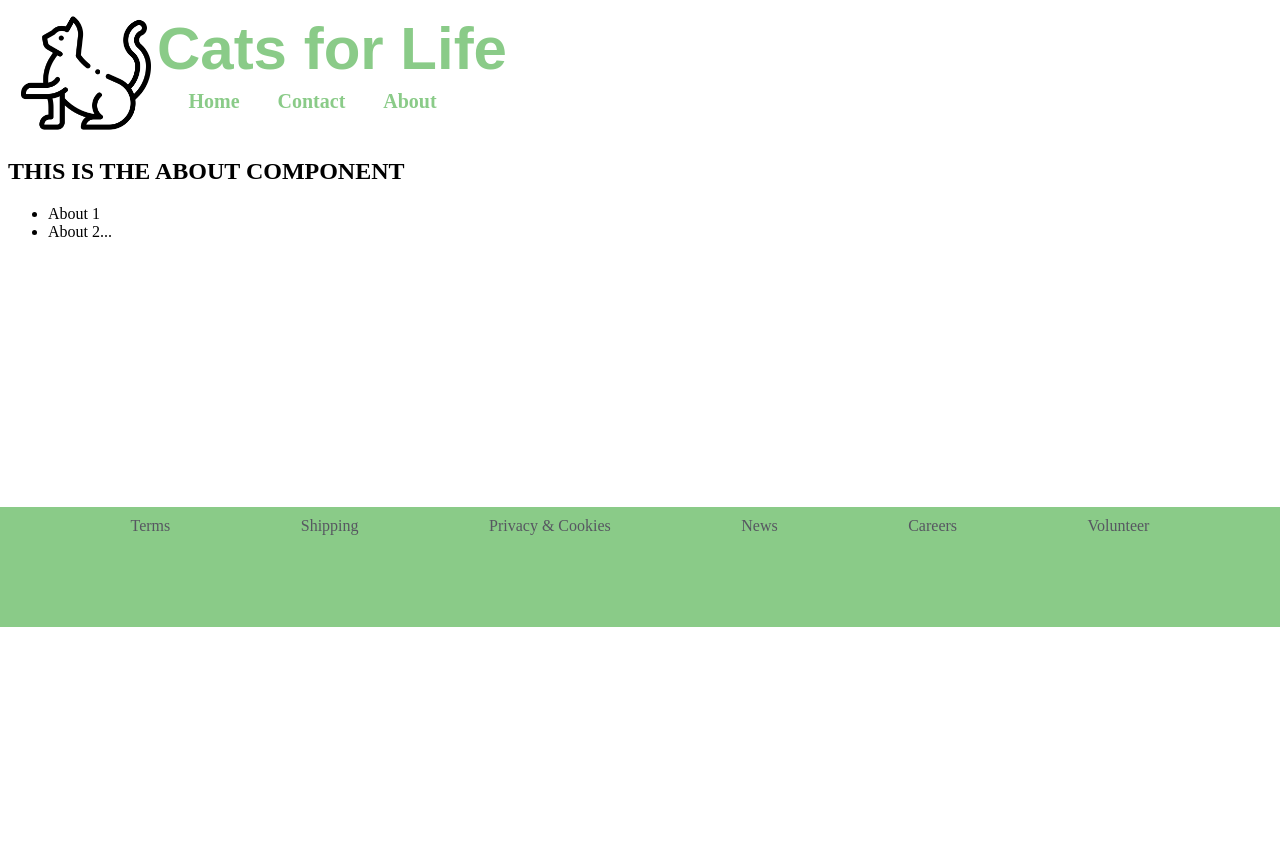
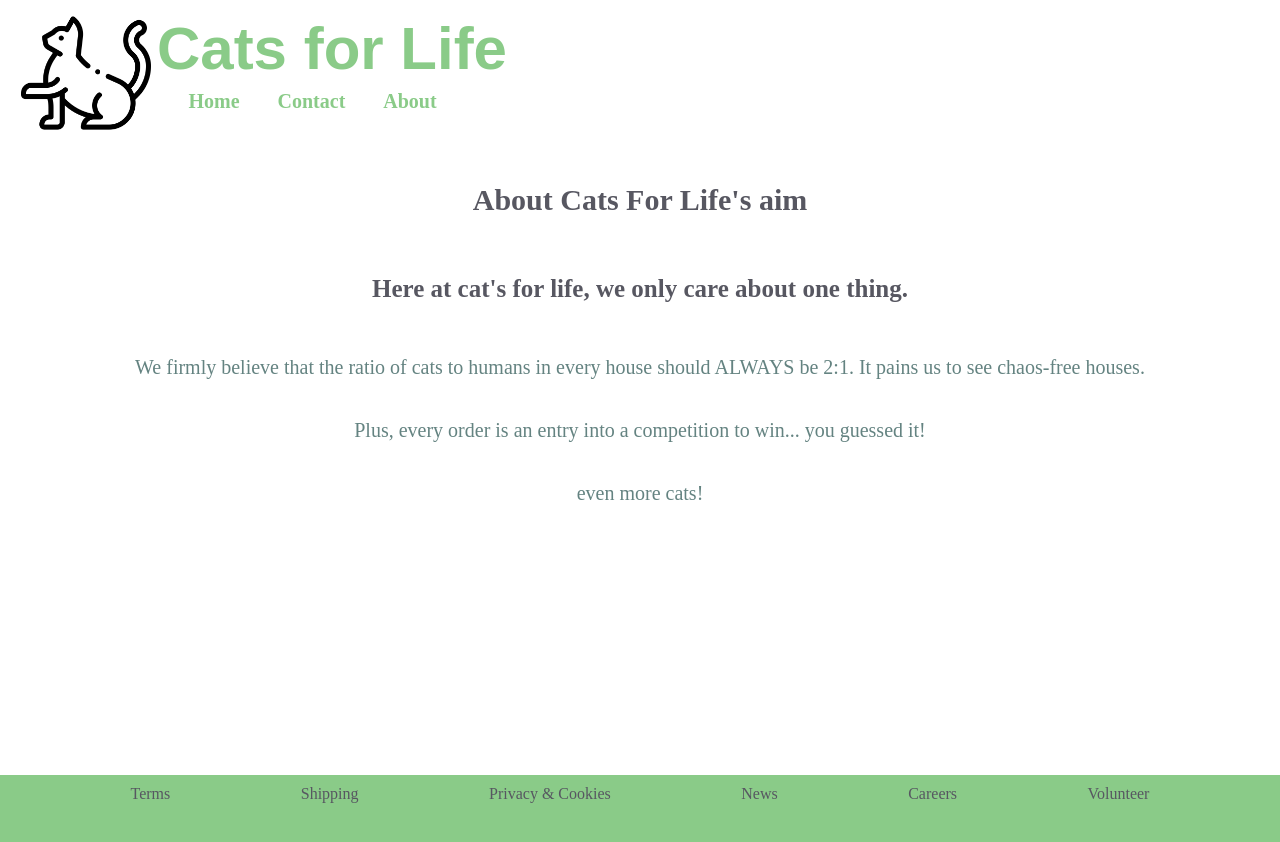
Before and after one commit to JamilSafdar/cats-4-lyf, a React (Create React App) app: page /about in a window 1280 px wide. Shown: the top 842 px of the page. Before the commit the page ends 800 px from the top, so only its background shows below. Built offline with nearby package versions, Linux system fonts and the light colour scheme; a web font is replaced by a local one.

Commit message:
Updated contact page

```diff
--- a/src/About.js
+++ b/src/About.js
@@ -1,13 +1,27 @@
+import "./about.css";
+
 function About() {
-    return(
-        <>
-        <h2>THIS IS THE ABOUT COMPONENT</h2>
-        <ul>
-            <li>About 1</li>
-            <li>About 2...</li>
-        </ul>
-        </>
-    )
-  }
+  return (
+    <>
+      <div className="container">
+        <div className="text">
+          <h2>About Cats For Life's aim</h2>
+          <h4>Here at cat's for life, we only care about one thing.</h4>
+          <p>
+            {" "}
+            We firmly believe that the ratio of cats to humans in every house
+            should ALWAYS be 2:1. It pains us to see chaos-free houses.
+          </p>
+          <p>
+            {" "}
+            Plus, every order is an entry into a competition to win... you
+            guessed it!
+          </p>
+          <p> even more cats! </p>
+        </div>
+      </div>
+    </>
+  );
+}
 
-export default About
+export default About;
--- a/src/App.js
+++ b/src/App.js
@@ -1,38 +1,35 @@
-import './App.css';
-import Home from './Home'
-import Contacts from './Contacts'
-import About from './About'
-import { BrowserRouter as Router, Route, Switch} from 'react-router-dom'
-import Navbar from './Navbar';
-import Footer from './Footer';
-import Basket from './Basket';
+import "./App.css";
+import Home from "./Home";
+import Contacts from "./Contacts";
+import About from "./About";
+import { BrowserRouter as Router, Route, Switch } from "react-router-dom";
+import Navbar from "./Navbar";
+import Footer from "./Footer";
+import Basket from "./Basket";
 
 function App() {
   return (
     <Router>
       <div className="App">
+        {/* ANYTHING HERE WILL BE PERMANENTLY SHOWN */}
+        <Navbar />
 
-        {/* ANYTHING HERE WILL BE PERMANENTLY SHOWN */}
-        <Navbar/>
-
-        <div className = "content">
+        <div className="content">
           <Switch>
-
             <Route exact path="/">
               <Home />
             </Route>
 
-            <Route exact path = "/about">
+            <Route exact path="/about">
               <About />
             </Route>
 
-            <Route exact path = "/contact">
-              <Contacts/>
+            <Route exact path="/contact">
+              <Contacts />
 
               {/* Basket takes 'props'. messsage displays a <h2> tag. total needs to be calculated, then passed in*/}
-              <Basket message="Total" total="499.99"/>
+              <Basket message="Total" total="499.99" />
             </Route>
-
           </Switch>
         </div>
         <div className="footer">
--- a/src/Contacts.js
+++ b/src/Contacts.js
@@ -1,14 +1,16 @@
+import "./contacts.css";
+
 function Contacts() {
-    return(
-        <>
-        <h2>THIS IS THE CONTACTS COMPONENT</h2>
-        <ul>
-            <li>Contact 1</li>
-            <li>Contact 2</li>
-            <li>Contact 3</li>
-        </ul>
-        </>
-    )
-  }
+  return (
+    <>
+      <h2>None of these cats pick your fancy, or want to get in touch? </h2>
+      <ul>
+        <li>Basil</li>
+        <li>Jamil</li>
+        <li>Lou</li>
+      </ul>
+    </>
+  );
+}
 
-export default Contacts
+export default Contacts;
--- /dev/null
+++ b/src/about.css
@@ -0,0 +1,27 @@
+.container {
+  margin-top: 20px;
+  width: 100%;
+}
+
+.text {
+  display: flex;
+  flex-direction: column;
+  align-items: center;
+  justify-content: center;
+}
+
+h2 {
+  font-size: 30px;
+  font-family: var(--ssp);
+  color: var(--darker);
+}
+h4 {
+  font-size: 25px;
+  font-family: var(--ssp);
+  color: var(--darker);
+}
+
+p {
+  font-size: 20px;
+  color: var(--dark);
+}
--- /dev/null
+++ b/src/contacts.css
@@ -0,0 +1,4 @@
+li {
+  list-style-type: none;
+  color: var(--dark);
+}
```
